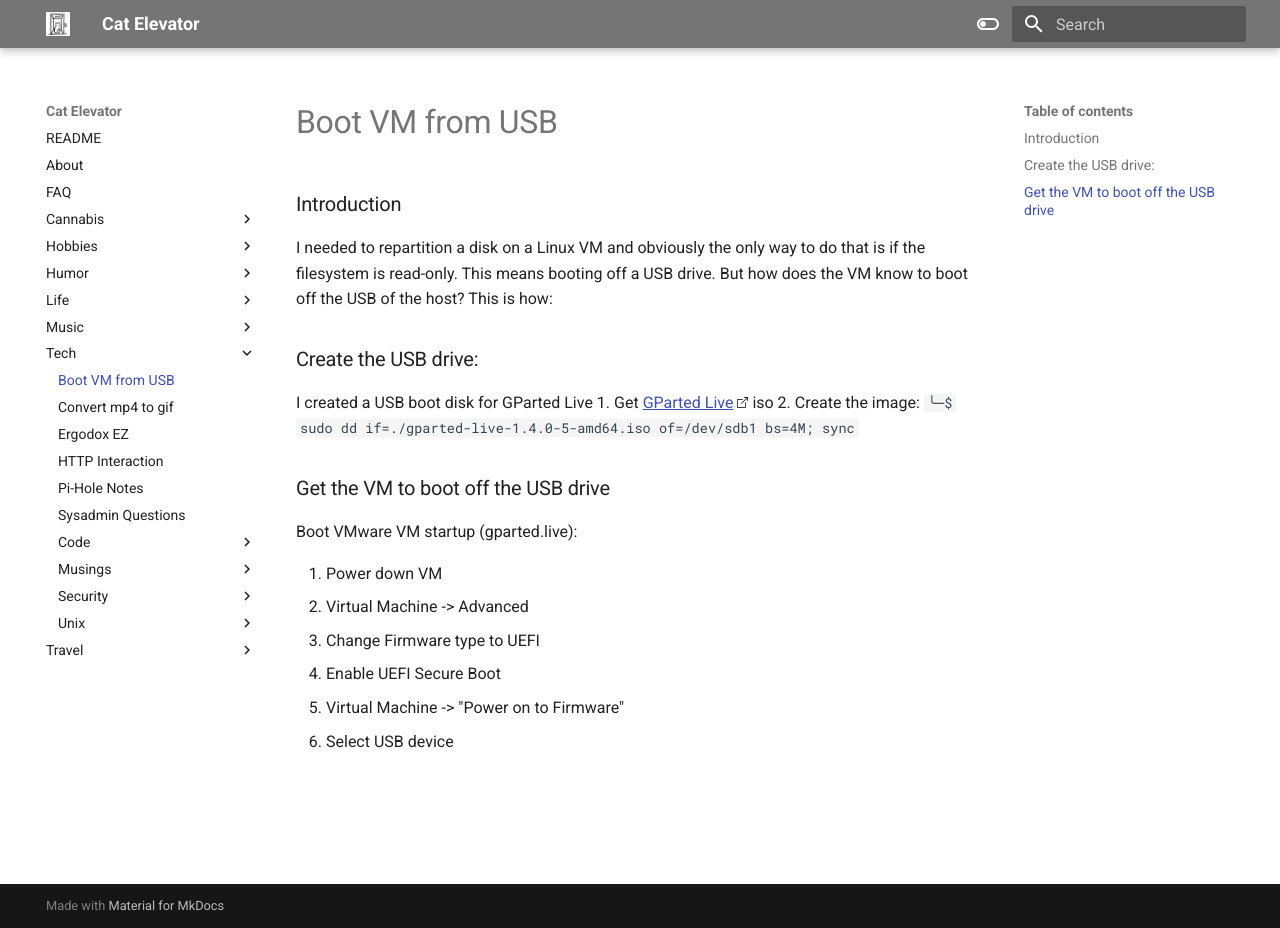
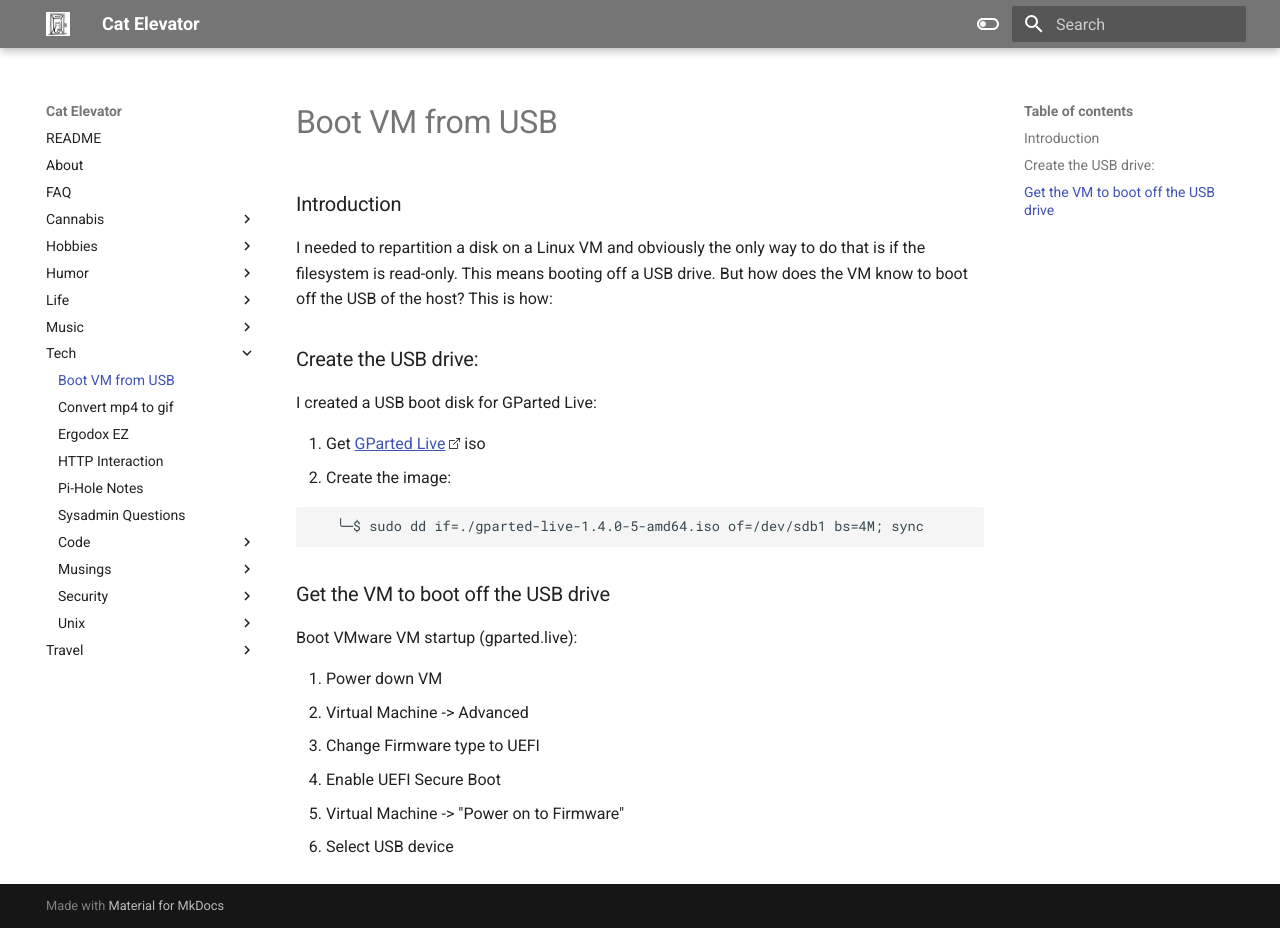
Before and after one commit to los7key/garden, an MkDocs documentation site: the page built from docs/tech/boot-vm.md, in a window 1280 px wide and 928 px high. Built offline with MkDocs 1.6.1 and Material for MkDocs 9.7.7, drawn with Linux system fonts in a browser that asks for light colours; some of the changed lines change nothing that is shown.

Commit message:
bootVM update

````diff
--- a/docs/tech/boot-vm.md
+++ b/docs/tech/boot-vm.md
@@ -3,15 +3,20 @@ layout: post
 title: Boot VM from USB
 description: Boot VM from USB
 date: 2022-10-24
-Last Updated: 2022-10-24
+Last Updated: 2022-10-25
 ---
 ## Introduction
 I needed to repartition a disk on a Linux VM and obviously the only way to do that is if the filesystem is read-only.  This means booting off a USB drive.  But how does the VM know to boot off the USB of the host?  This is how:
 
 ## Create the USB drive:
-I created a USB boot disk for GParted Live
+I created a USB boot disk for GParted Live:
+
 1. Get [GParted Live](https://gparted.org/livecd.php) iso
-2. Create the image: `╰─$ sudo dd if=./gparted-live-1.4.0-5-amd64.iso of=/dev/sdb1 bs=4M; sync`
+2. Create the image:
+
+```
+   ╰─$ sudo dd if=./gparted-live-1.4.0-5-amd64.iso of=/dev/sdb1 bs=4M; sync
+```
 
 ## Get the VM to boot off the USB drive
 Boot VMware VM startup (gparted.live):
````
